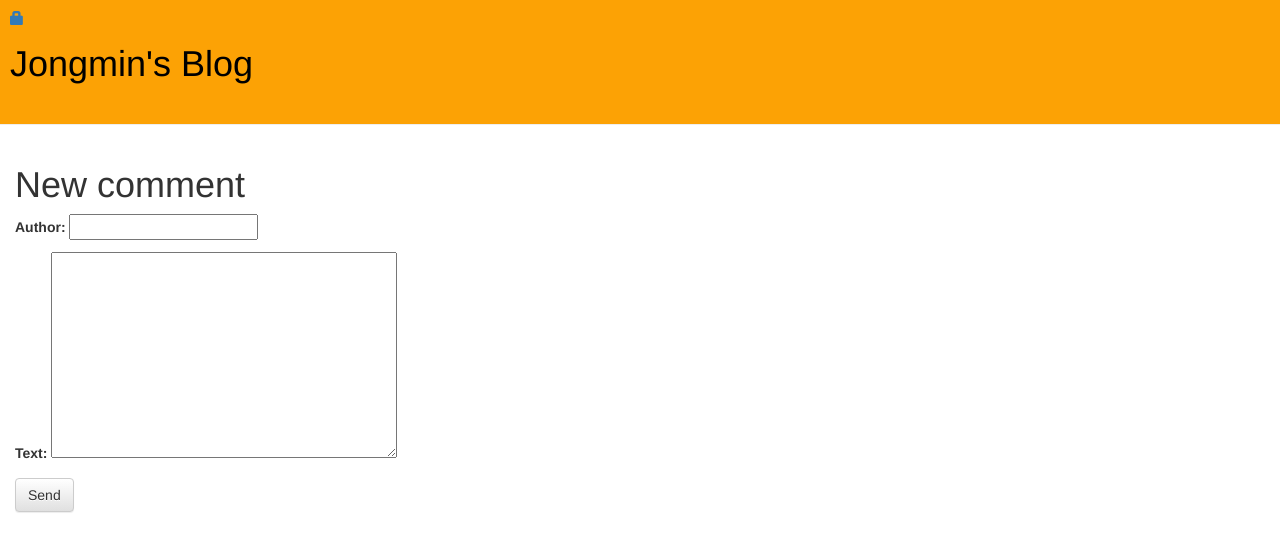
After one commit to quark4904/djangogirls, a Django app: page /post/1/comment/ in a window 1280 px wide. The commit adds this page. Shown: the top 552 px of the page. Run offline with Django 3.2, Linux system fonts and the light colour scheme; data comes from the database, SQL or seed files in the repository; both versions use the stored data as it was after the commit; some libraries are stand-ins or nearby versions.

Commit message:
Ext-03-숙제 : 댓글 모델 만들기_200602

```diff
--- a/blog/admin.py
+++ b/blog/admin.py
@@ -1,4 +1,5 @@
 from django.contrib import admin
-from .models import Post
+from .models import Post, Comment
 
 admin.site.register(Post)
+admin.site.register(Comment)
--- a/blog/forms.py
+++ b/blog/forms.py
@@ -1,8 +1,14 @@
 from django import forms
-from .models import Post
+from .models import Post, Comment
 
 
 class PostForm(forms.ModelForm):
     class Meta:
         model = Post
         fields = ('title', 'text',)
+
+
+class CommentForm(forms.ModelForm):
+    class Meta:
+        model = Comment
+        fields = ('author', 'text')
--- a/blog/models.py
+++ b/blog/models.py
@@ -17,3 +17,22 @@ class Post(models.Model):
 
     def __str__(self):
         return self.title
+
+    def approved_comment(self):
+        return self.comments.filter(approved_comment=True)
+
+
+class Comment(models.Model):
+    post = models.ForeignKey(
+        'blog.Post', on_delete=models.CASCADE, related_name='comments')
+    author = models.CharField(max_length=200)
+    text = models.TextField()
+    created_date = models.DateTimeField(default=timezone.now)
+    approved_comment = models.BooleanField(default=False)
+
+    def approve(self):
+        self.approved_comment = True
+        self.save()
+
+    def __str__(self):
+        return self.text
--- a/blog/static/css/blog.css
+++ b/blog/static/css/blog.css
@@ -27,3 +27,7 @@ h2 a {
   color: black;
   font-family: "Noto Sans KR", sans-serif;
 }
+
+.comment {
+  margin: 20px 0px, 20px, 20px;
+}
--- /dev/null
+++ b/blog/templates/blog/add_comment_to_post.html
@@ -0,0 +1,7 @@
+{% extends 'blog/base.html' %} {% block content %}
+<h1>New comment</h1>
+<form method="POST" class="post-form">
+  {% csrf_token %} {{ form.as_p }}
+  <button type="submit" class="save btn btn-default">Send</button>
+</form>
+{% endblock %}
--- a/blog/templates/blog/base.html
+++ b/blog/templates/blog/base.html
@@ -26,6 +26,9 @@
       <a href="{% url 'post_draft_list' %}" class="top-menu"
         ><span class="glyphicon glyphicon-edit"></span
       ></a>
+      <a href="admin/" class="top-menu"
+        ><span class="glyphicon glyphicon-cog"></span
+      ></a>
       <p class="top-menu">
         Hello {{ user.username }}
         <small>(<a href="{% url 'logout' %}">Log out</a>)</small>
--- a/blog/templates/blog/post_list.html
+++ b/blog/templates/blog/post_list.html
@@ -3,5 +3,8 @@
   <h2><a href="{% url 'post_detail' pk=post.pk %}">{{ post.title }}</a></h2>
   <p class="date">published: {{ post.published_date }}</p>
   <p>{{ post.text|linebreaksbr }}</p>
+  <a href="{% url 'post_detail' pk=post.pk %}"
+    >Comments: {{ post.approved_comment.count }}</a
+  >
 </div>
 {% endfor %} {% endblock %}
--- a/blog/urls.py
+++ b/blog/urls.py
@@ -8,5 +8,9 @@ urlpatterns = [
     path('post/<int:pk>/edit/', views.post_edit, name='post_edit'),
     path('drafts/', views.post_draft_list, name='post_draft_list'),
     path('post/<pk>/publish/', views.post_publish, name='post_publish'),
-    path('post/<pk>/remove', views.post_remove, name='post_remove'),
+    path('post/<pk>/remove/', views.post_remove, name='post_remove'),
+    path('post/<pk>/comment/', views.add_comment_to_post,
+         name='add_comment_to_post'),
+    path('comment/<pk>/approve/', views.comment_approve, name='comment_approve'),
+    path('comment/<pk>/remove/', views.comment_remove, name='comment_remove'),
 ]
--- a/blog/views.py
+++ b/blog/views.py
@@ -1,7 +1,7 @@
 from django.shortcuts import render, get_object_or_404, redirect
 from django.utils import timezone
-from .models import Post
-from .forms import PostForm
+from .models import Post, Comment
+from .forms import PostForm, CommentForm
 from django.contrib.auth.decorators import login_required
 
 
@@ -64,3 +64,31 @@ def post_remove(request, pk):
     post = get_object_or_404(Post, pk=pk)
     post.delete()
     return redirect('post_list')
+
+
+def add_comment_to_post(request, pk):
+    post = get_object_or_404(Post, pk=pk)
+    if request.method == "POST":
+        form = CommentForm(request.POST)
+        if form.is_valid():
+            comment = form.save(commit=False)
+            comment.post = post
+            comment.save()
+            return redirect('post_detail', pk=post.pk)
+    else:
+        form = CommentForm()
+    return render(request, 'blog/add_comment_to_post.html', {'form': form})
+
+
+@login_required
+def comment_approve(request, pk):
+    comment = get_object_or_404(Comment, pk=pk)
+    comment.approve()
+    return redirect('post_detail', pk=comment.post.pk)
+
+
+@login_required
+def comment_remove(request, pk):
+    comment = get_object_or_404(Comment, pk=pk)
+    comment.delete()
+    return redirect('post_detail', pk=comment.post.pk)
```
Also changed, not shown: blog/templates/blog/post_detail.html (+25 -1 lines), blog/migrations/0002_comment.py (added), db.sqlite3.
